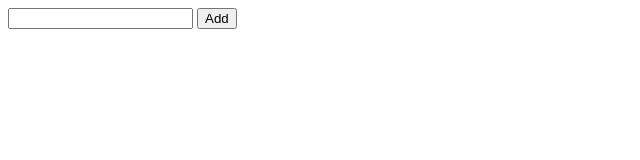
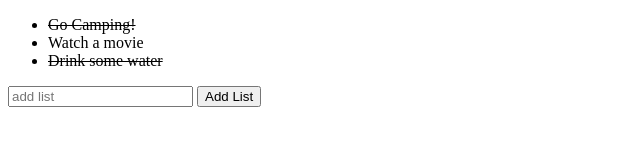
Before and after one commit to devarchi33/devarchi33-javascript, a website: page array/index.html in a window 1280 px wide. Shown: the whole page, without its empty margins (0-640 px from the left). Drawn offline with nearby package versions, Linux system fonts and the light colour scheme.

Commit message:
1. some example 추가

```diff
--- a/array/index.html
+++ b/array/index.html
@@ -4,14 +4,30 @@
     <meta charset="UTF-8"/>
     <meta name="viewport" content="width=device-width"/>
     <title>egghead javasctipt example by devarchi33</title>
+    <style>
+        .task-list {
+            color: black;
+        }
+
+        .task-list--completed {
+            color: lightgray;
+        }
+    </style>
 </head>
 <body>
-<input type="text" id="input"/>
-<button type="button" id="button">Add</button>
+
+<!-- some() example -->
+<ul class="task-list"></ul>
+
+<!-- push() example -->
+<input type="text" id="input" placeholder="add list"/>
+<button type="button" id="button">Add List</button>
 <ul id="list">
     <!-- Pets-->
 </ul>
+
 <script src="../node_modules/jquery/dist/jquery.min.js"></script>
+<script src="some.js"></script>
 <script src="push.js"></script>
 </body>
 </html>
--- /dev/null
+++ b/array/some.js
@@ -0,0 +1,59 @@
+/**
+ * Created by donghoon on 2016. 5. 22..
+ */
+
+// Array.prototype.some(); return boolean.
+
+var items = [1, 2, 3, 4, 5];
+var hasThree = items.some(val => (val === 3)); // true
+var hasSix = items.some(function (val) {
+    return (val === 6);
+}); // false
+
+console.log(hasThree);
+console.log(hasSix);
+
+// practical example.
+var tasks = [
+    {
+        title: "Go Camping!",
+        completed: true
+    },
+    {
+        title: "Watch a movie",
+        completed: false
+    },
+    {
+        title: "Drink some water",
+        completed: true
+    }
+];
+
+// browser test.
+var list = document.querySelector(".task-list");
+
+list.classList.add(
+    tasks.some(task => task.completed === false
+        ? "task-list--uncompleted"
+        : "task-list--completed"
+    )
+);
+
+list.innerHTML = tasks
+    .map(task => task.completed ? "<s>" + task.title + "</s>" : task.title)
+    .map(task => "<li>" + task + "</li>")
+    .join("\n");
+
+
+// console test.
+function addTask(taskTitle) {
+    if (tasks.some(task => task.title === taskTitle)) {
+        console.log("Task is duplicated.");
+        return;
+    }
+    tasks.push({title: taskTitle, completed: false});
+}
+
+addTask("test");
+
+console.log(tasks);
```
